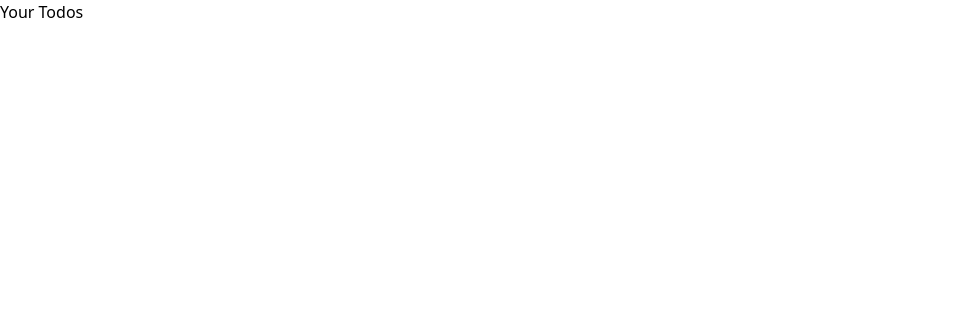
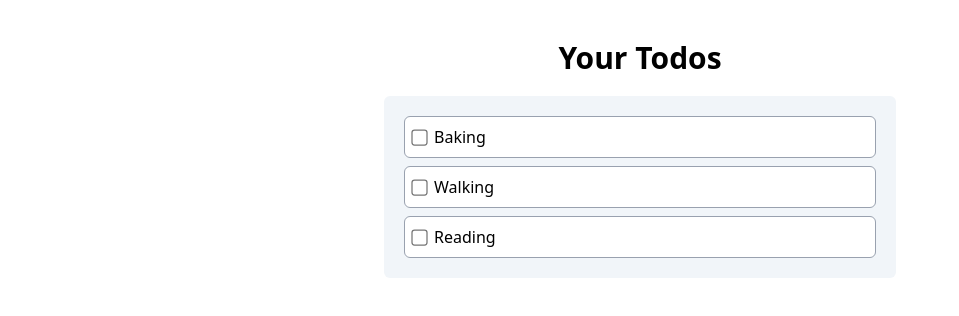
Before and after one commit to nzhurat/ToDo, a React (Vite) app in the folder todo/: page / in a window 1280 px wide. Shown: the top 316 px of the page, without its empty margins (0-959 px from the left). Built offline with nearby package versions, Linux system fonts and the light colour scheme.

Commit message:
add dummy data

```diff
--- a/todo/package.json
+++ b/todo/package.json
@@ -11,6 +11,7 @@
   },
   "dependencies": {
     "@tailwindcss/vite": "^4.1.11",
+    "lucide-react": "^0.536.0",
     "react": "^19.1.0",
     "react-dom": "^19.1.0",
     "tailwindcss": "^4.1.11"
--- a/todo/src/App.tsx
+++ b/todo/src/App.tsx
@@ -1,10 +1,18 @@
+import TodoItem from "./components/TodoItem"
+import { dummyData } from "./data/todos"
+
 function App() {
 
   return (
-    <main>
-      <h1>
-        Your Todos
-      </h1>
+    <main className="py-10 h-screen space-y-5">
+      <h1 className="font-bold text-3xl text-center">Your Todos</h1>
+      <div className="max-w-lg mx-auto bg-slate-100 rounded-md p-5">
+        <div className="space-y-2">
+          {dummyData.map(todo => (
+            <TodoItem todo={todo} />
+          ))}
+        </div>
+      </div>
     </main>
   )
 }
--- /dev/null
+++ b/todo/src/components/TodoItem.tsx
@@ -0,0 +1,21 @@
+import type { Todo } from "../types/todo";
+
+interface TodoItemProps {
+    todo: Todo;
+}
+
+export default function TodoItem({todo}: TodoItemProps) {
+    return(
+        <div>
+            <label className="flex items-center gap-2 border rounded-md p-2 border-gray-400 bg-white hover:bg-slate-50">
+                <input
+                type="checkbox"
+                className="scale-125"
+                />
+                <span className={todo.completed ? "line-through text-gray-400" : ""}>
+                    {todo.title}
+                </span>
+            </label>
+        </div>
+    )
+}
--- /dev/null
+++ b/todo/src/data/todos.ts
@@ -0,0 +1,19 @@
+import type { Todo } from "../types/todo";
+
+export const dummyData: Todo[] = [
+    {
+        id: 1,
+        title: "Baking",
+        completed: false,
+    },
+    {
+        id: 2,
+        title: "Walking",
+        completed: false,
+    },
+    {
+        id: 3,
+        title: "Reading",
+        completed: false,
+    },
+];
--- /dev/null
+++ b/todo/src/types/todo.ts
@@ -0,0 +1,5 @@
+export interface Todo {
+    id: number;
+    title: string;
+    completed: boolean;
+}
```
Also changed, not shown: 1 other file (tests, documents, lock files or other folders).
